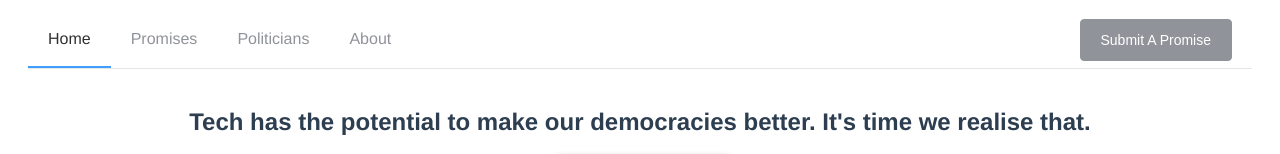
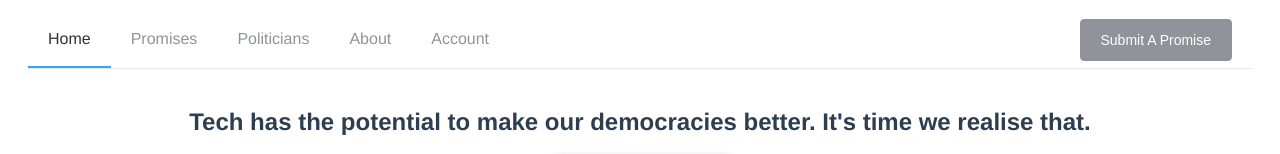
Before and after one commit to openpromisesmy/ui, a Vue app: page / in a window 1280 px wide. Shown: the top 154 px of the page. Built offline with nearby package versions, Linux system fonts and the light colour scheme.

Commit message:
create account route

```diff
--- a/src/components/Navbar.vue
+++ b/src/components/Navbar.vue
@@ -4,14 +4,15 @@
         <el-menu-item v-for="(item, index) in navigation" :key="index" v-bind:index="String(index)">
           <router-link v-bind:to="item.url">{{ item.text }}</router-link>
         </el-menu-item>
-        <el-menu-item index="4" id="submit">
+        <el-menu-item index="5" id="submit">
           <router-link to="/submit">
             <el-button type="info" v-on:click="googleLogoutHandler">
               Submit A Promise
             </el-button>
           </router-link>
         </el-menu-item>
-        <el-menu-item index="5" v-if="this.$store.state.user.authenticated">
+        <!-- move below to inside account page -->
+        <el-menu-item index="6" v-if="this.$store.state.user.authenticated">
             <el-button type="info" v-on:click="googleLogoutHandler">
               Logout
             </el-button>
@@ -31,7 +32,8 @@ export default {
         { text: 'Home', url: '/' },
         { text: 'Promises', url: '/promises' },
         { text: 'Politicians', url: '/politicians' },
-        { text: 'About', url: '/about' }
+        { text: 'About', url: '/about' },
+        { text: 'Account', url: '/account' }
       ]
     }
   },
```
